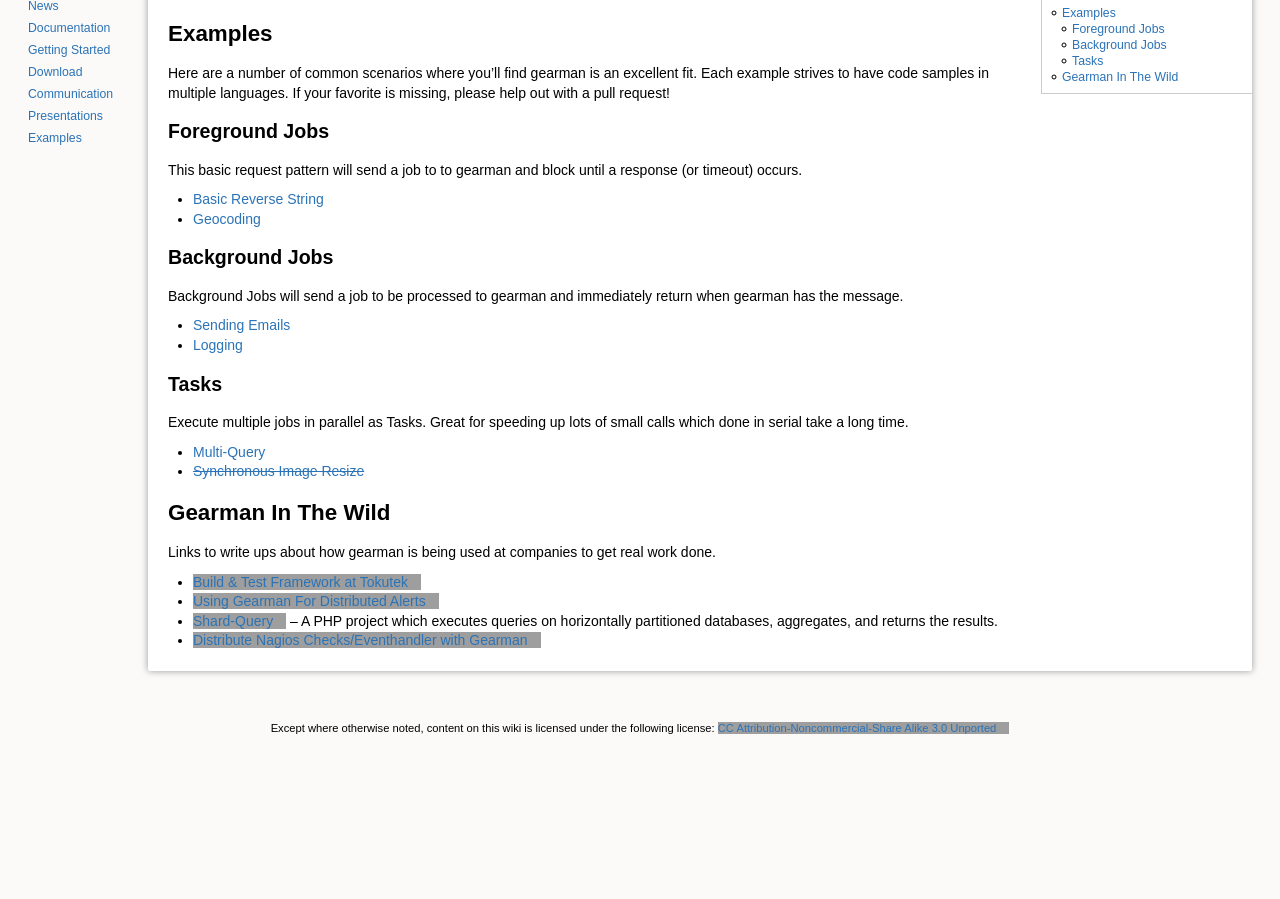
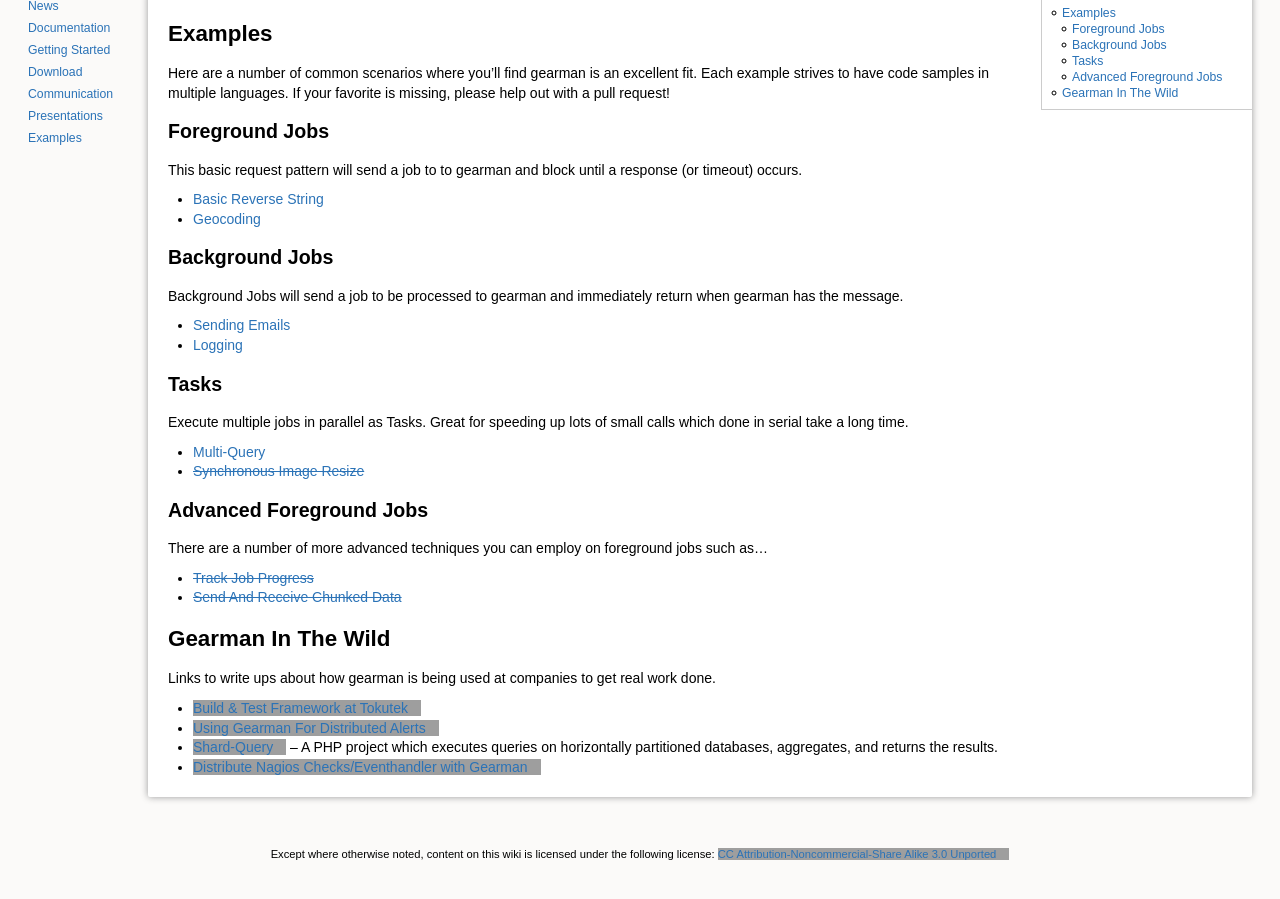
Before and after one commit to gearman/gearman.github.io, a Jekyll site: the page built from examples/index.md, in a window 1280 px wide, cut to the strip 341-1262 px from the top of the page. Shown: the top 899 px of the strip. Built offline with Jekyll 4.4.1, drawn with Linux system fonts in a browser that asks for light colours; before the commit the page ends 1136 px from its top, so only the background shows below that; grey boxes are pictures that could not be loaded.

Commit message:
Future tutorial ideas

```diff
--- a/examples/index.md
+++ b/examples/index.md
@@ -31,7 +31,15 @@ Execute multiple jobs in parallel as Tasks. Great for speeding up lots of small
 calls which done in serial take a long time.
 
  * [Multi-Query]({{ site.baseurl }}/examples/multi-query/)
- * [<del>Synchronous Image Resize</del>]({{ site.baseurl }}/examples/image-resize/)
+ * [<del>Synchronous Image Resize</del>]({{ site.baseurl }}/examples/)
+
+## Advanced Foreground Jobs
+
+There are a number of more advanced techniques you can employ on foreground jobs
+such as...
+
+ * [<del>Track Job Progress</del>]({{ site.baseurl }}/examples/)
+ * [<del>Send And Receive Chunked Data</del>]({{ site.baseurl }}/examples/)
 
 # Gearman In The Wild
 
```
